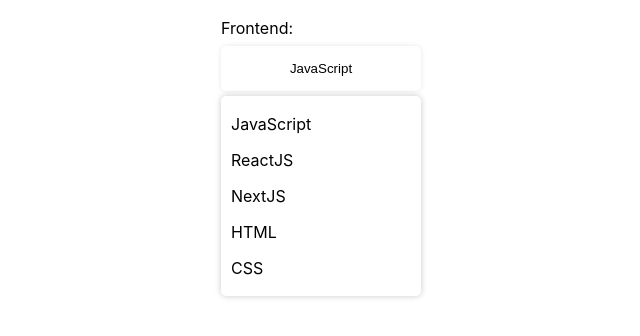
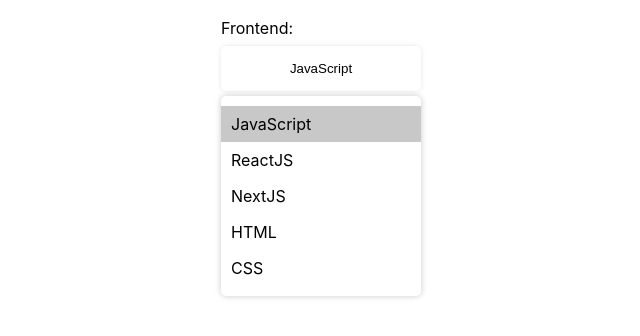
Before and after one commit to seonsy44/select-component, a React (Vite) app: page / in a window 1280 px wide. Both pictures are taken after a click on the button "JavaScript". Shown: the top 336 px of the page, without its empty margins (319-959 px from the left). Built offline with nearby package versions, Linux system fonts and the light colour scheme.

Commit message:
feat: optionProps 작성

```diff
--- a/src/App.tsx
+++ b/src/App.tsx
@@ -18,7 +18,7 @@
   return (
     <div className="App">
       <Select defaultOption={options[0]} onSelectChange={handleChange}>
-        {({ isOpened, selectedOption, buttonProps }) => {
+        {({ isOpened, selectedOption, buttonProps, optionsProps, optionProps }) => {
           return (
             <>
               <label className="select-label">Frontend: </label>
@@ -26,9 +26,14 @@
                 {selectedOption?.name}
               </button>
               {isOpened && (
-                <ul className="select-options">
+                <ul className="select-options" {...optionsProps}>
                   {options.map((option: OptionType) => (
-                    <li className="select-option" key={option.id}>
+                    <li
+                      key={option.id}
+                      className={`select-option${selectedOption?.id === option.id ? " selected" : ""}`}
+                      data-id={option.id}
+                      {...optionProps}
+                    >
                       {option.name}
                     </li>
                   ))}
--- a/src/RenderProp/index.tsx
+++ b/src/RenderProp/index.tsx
@@ -1,4 +1,4 @@
-import { useRef } from "react";
+import React, { useRef } from "react";
 
 import useToggle from "./hooks/useToggle";
 import useSelectedOption from "./hooks/useSelectedOption";
@@ -17,11 +17,13 @@
   optionsProps: {
     onMouseLeave: (e: React.MouseEvent<HTMLUListElement, MouseEvent>) => void;
   };
-  //   optionProps: {
-  //     onClick: () => void;
-  //     onKeyDown: () => void;
-  //     onMouseEnter: () => void;
-  //   };
+  optionProps: {
+    className?: string;
+    tabIndex?: number;
+    onClick: (e: React.MouseEvent<HTMLLIElement>) => void;
+    onKeyDown: (e: React.KeyboardEvent<HTMLLIElement>) => void;
+    onMouseEnter: (e: React.MouseEvent<HTMLLIElement, MouseEvent>) => void;
+  };
 };
 
 type Props = {
@@ -41,6 +43,13 @@
     changeSelectedOption,
   });
   const { handleMouseEnter, handleMouseLeave } = useMouse({ changeFocusedOption });
+  const handleOptionClick = (e: React.MouseEvent<HTMLLIElement>) => {
+    const LI = e.currentTarget;
+    const id = LI.dataset.id;
+    const name = LI.textContent;
+    if (!id || !name) return;
+    changeSelectedOption({ id, name });
+  };
 
   if (!children || typeof children !== "function") return null;
 
@@ -51,6 +60,12 @@
         selectedOption,
         buttonProps: { onClick: toggle, onKeyDown: handleKeyDownOnButton },
         optionsProps: { onMouseLeave: handleMouseLeave },
+        optionProps: {
+          tabIndex: 0,
+          onClick: handleOptionClick,
+          onKeyDown: handleKeyDownOnLI,
+          onMouseEnter: handleMouseEnter,
+        },
       })}
     </div>
   );
```
